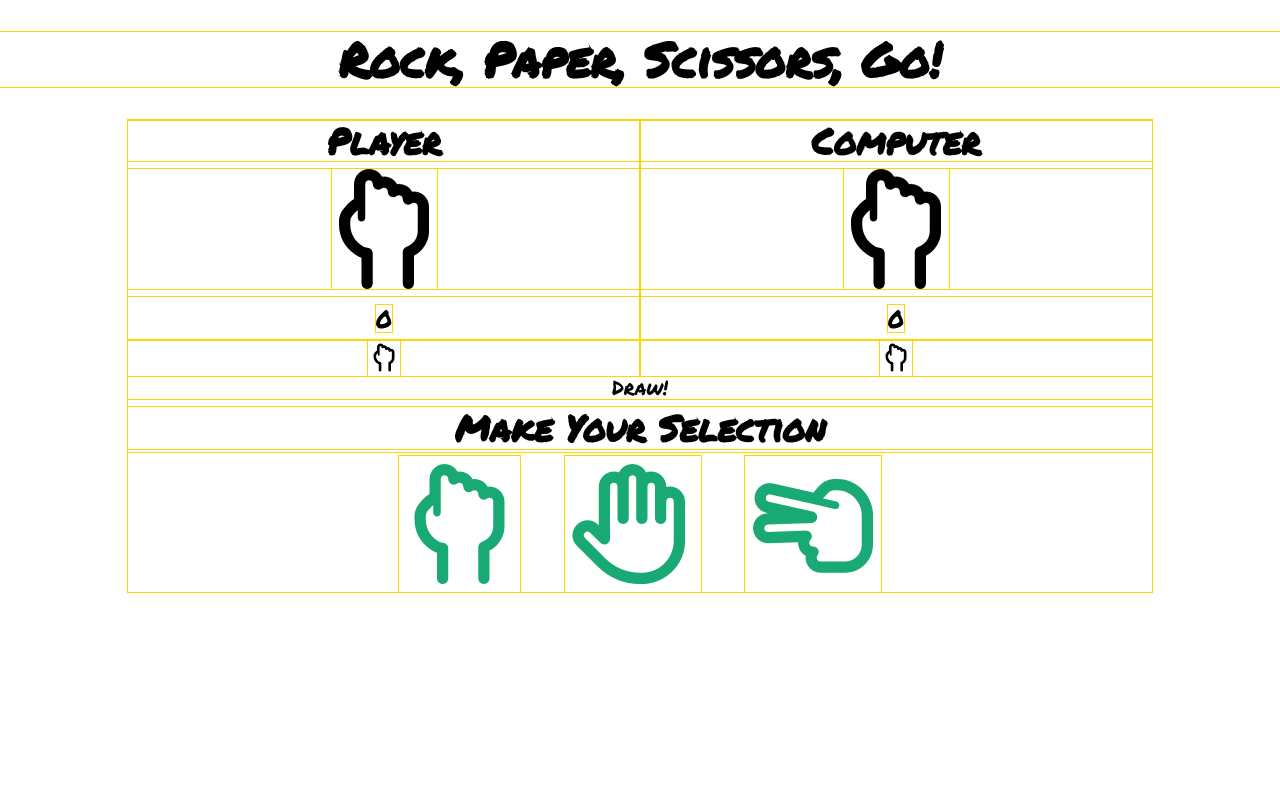
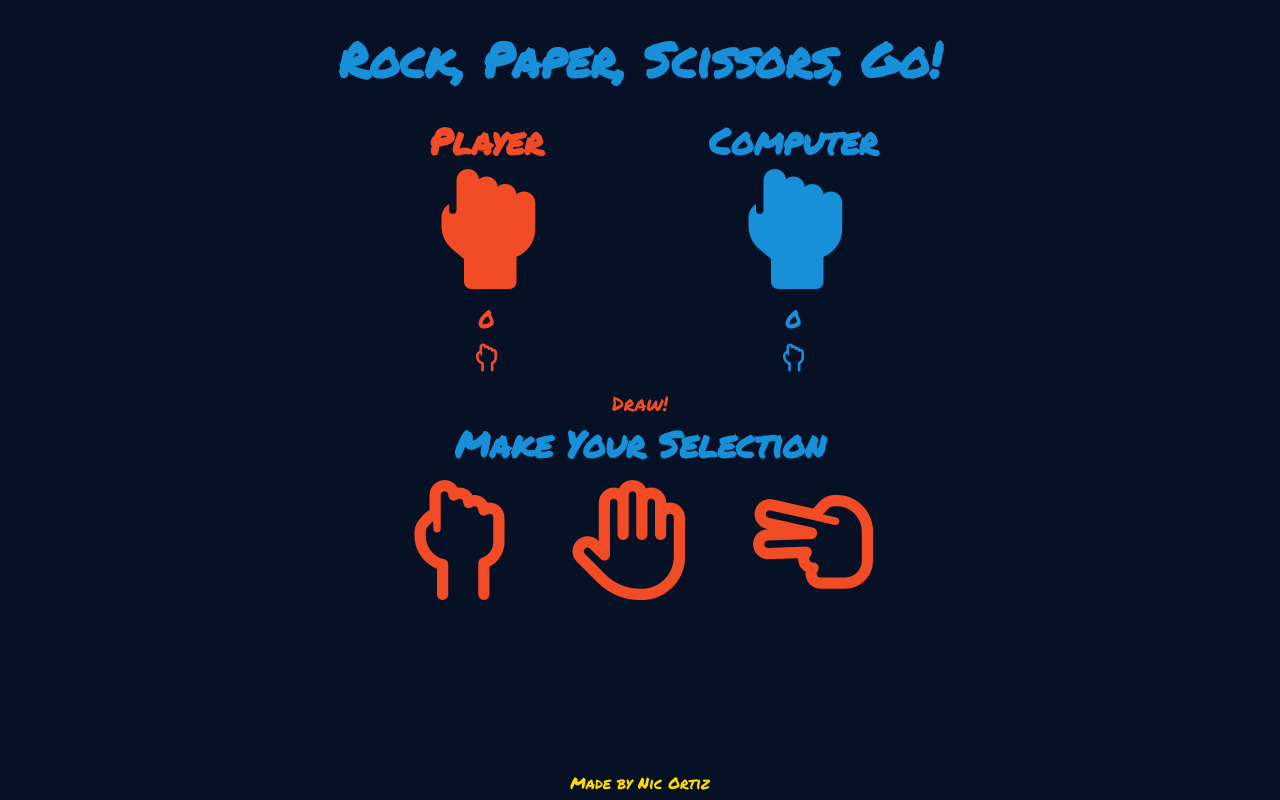
Before and after one commit to heynicortiz/top_rock_paper_scissors, a plain HTML site: page index.html in a window 1280 px wide. Both pictures are taken after a click on the icon 459 px from the left and 487 px from the top of the page. Drawn offline with nearby package versions, Linux system fonts and the light colour scheme; a web font is replaced by a local one.

Commit message:
cleaning up code segments, improving design

```diff
--- a/index.html
+++ b/index.html
@@ -9,20 +9,34 @@
     <style> @import url('https://fonts.googleapis.com/css2?family=Indie+Flower&family=Permanent+Marker&family=Rubik+80s+Fade&family=Rubik+Vinyl&display=swap'); </style>
 
     <style>
+        body {
+            font-family: "Permanent Marker", sans-serif;
+            background-color: #071126;
+            color: #188FD9;
+        }
+
+        a {
+            color: #FFDA01;
+            text-decoration: none;
+        }
+
+        .accent {
+            color: #F24C27;
+        }
         .fai-large {
             font-size: 120px;
+        }
+
+        #playerInput .fai-large {
+            animation: shake .2s;
         }
 
         .fai-previous {
             font-size: 28px;
         }
-
-        body {
-            font-family: "Permanent Marker";
-        }
     </style>
 </head>
-<body class="w-100 debug tc">
+<body class="w-100 tc">
 <script src="rps.js" defer></script>
 
 <header class="center tc">
@@ -35,10 +49,11 @@
     </div>
 
     <div id="selections" class="cb w-100">
-        <div id="playerSelection" class="cf fl w-100 w-50-ns tc">
+        <div class="center w-60">
+            <div id="playerSelection" class="cb fl w-50-ns tc accent">
                 <h2 class="f2 mv0">Player</h2>
                 <div id="playerCurrent" class="w-100 tc mv2">
-                <i class="far fa-question-circle fai-large"></i>
+                    <i class="fa fa-user-astronaut fai-large"></i>
                 </div>
 
                 <div id="playerScore" class="w-100 tc">
@@ -54,7 +69,7 @@
             <div id="computerSelection" class="cf fl w-100 w-50-ns tc">
                 <h2 class="f2 mv0">Computer</h2>
                 <div id="computerCurrent" class="w-100 tc mv2">
-                <i class="far fa-question-circle fai-large"></i>
+                    <i class="fa fa-robot fai-large"></i>
                 </div>
 
                 <div id="computerScore" class="w-100 tc">
@@ -66,37 +81,28 @@
                 </div>
             </div>
         </div>
+    </div>
 
-    <div id="playerInput" class="cf w-100 center">
-        <span class="f4 db mb2" id="rulesVictory">First to 5 wins!</span>
+    <div id="playerInput" class="cb w-100 center pv3">
+        <span class="f4 db mb2 accent" id="rulesVictory">First to 5 wins!</span>
         <h2 class="f2 mv1" id="makeYourSelection">Make Your Selection</h2>
 
-        <div id="inputChoices" class="inputChoice green fai-large">
+        <div id="inputChoices" class="inputChoice accent fai-large">
             <i id="rock" class="far fa-hand-rock pa2 grow inputButton"></i>
             <i id="paper" class="far fa-hand-paper pa2 grow inputButton"></i>
             <i id="scissors" class="far fa-hand-scissors pa2 grow inputButton"></i>
         </div>
     </div>
 
-    <div id="repeat" class="cb w-100 center tc grow dn">
+    <div id="repeat" class="cb w-100 center tc grow dn" >
         <i class="fas fa-redo mv2 fa-3x"></i>
         <span class="db">Play again?</span>
     </div>
 </div>
 
-<!--<div class="center ph3-ns">-->
-<!--    <div class="cf ph2-ns center">-->
-<!--        <div class="inputChoice fl w-third w-20-ns pa2 center green fai-large">-->
-<!--            <i class=" far fa-hand-rock"></i>-->
-<!--        </div>-->
-<!--        <div class="inputChoice fl w-third w-20-ns pa2 green fai-large">-->
-<!--            <i class="far fa-hand-paper"></i>-->
-<!--        </div>-->
-<!--        <div class="inputChoice fl w-third w-20-ns pa2 green fai-large">-->
-<!--            <i class="far fa-hand-scissors"></i>-->
-<!--        </div>-->
-<!--    </div>-->
-<!--</div>-->
+<footer class="bottom-0 absolute pa2 w-100 center">
+    <a href="https://nicortiz.com/"><span>Made by Nic Ortiz</span></a>
+</footer>
 
 </body>
 </html>
--- a/rps.js
+++ b/rps.js
@@ -3,20 +3,19 @@ const playerScoreDiv = document.querySelector("#playerScore .score");
 const makeYourSelection = document.querySelector("#makeYourSelection");
 const declare = document.querySelector("#rulesVictory");
 const inputChoices = document.querySelector("#inputChoices");
-const mainContainer = document.querySelector("#mainContainer");
 const repeat = document.querySelector("#repeat");
 const computerScoreDiv = document.querySelector("#computerScore .score");
 const playerCurrent = document.querySelector("#playerCurrent .fai-large");
 const computerCurrent = document.querySelector("#computerCurrent .fai-large");
 const playerHistory = document.querySelector("#playerHistory");
 const computerHistory = document.querySelector("#computerHistory");
+const playerOptions = document.querySelectorAll(".inputButton");
 
-// initial both scores
+// initialize both scores
 let playerScore = 0;
 let computerScore = 0;
 
 // activate buttons
-const playerOptions = document.querySelectorAll(".inputButton");
 playerOptions.forEach((option) => {
     option.addEventListener("click", () => {
         playRound(option.id, getComputerChoice());
@@ -48,9 +47,8 @@ function playRound(playerSelection, computerSelection) {
         computerScoreDiv.textContent = computerScore.toString();
     }
 
-
     if (playerScore >= 5 || computerScore >= 5) {
-        declare.classList.add("blue", "f2");
+        declare.classList.add("f2");
         declare.classList.remove("f4");
         makeYourSelection.classList.add("dn");
         inputChoices.classList.add("dn");
@@ -76,17 +74,11 @@ function playRound(playerSelection, computerSelection) {
             playerHistory.innerHTML = "";
             computerHistory.innerHTML = "";
             repeat.classList.replace("db", "dn");
-
         });
     }
 }
 
-function game() {
-
-}
-
 // updating various parts of the page
-
 function selectionsMade(playerSelection, computerSelection) {
 
     // add icon to each side's history
@@ -94,39 +86,41 @@ function selectionsMade(playerSelection, computerSelection) {
     createIcon(computerSelection, "computer");
 
     // remove the existing classes first
-    playerCurrent.removeAttribute("class");
-    computerCurrent.removeAttribute("class");
+    playerCurrent.classList.remove("fa-hand-rock", "fa-hand-paper", "fa-hand-scissors", "fa-user-astronaut");
+    computerCurrent.classList.remove("fa-hand-rock", "fa-hand-paper", "fa-hand-scissors", "fa-robot");
 
     // then depending on the selections, add new classes as appropriate
     switch (playerSelection) {
         case "rock":
-            playerCurrent.classList.add("far", "fai-large", "fa-hand-rock");
+            playerCurrent.classList.add("fa-hand-rock");
             break;
         case "paper":
-            playerCurrent.classList.add("far", "fai-large", "fa-hand-paper");
+            playerCurrent.classList.add("fa-hand-paper");
             break;
         case "scissors":
-            playerCurrent.classList.add("far", "fai-large", "fa-hand-scissors");
+            playerCurrent.classList.add("fa-hand-scissors");
             break;
     }
 
     switch (computerSelection) {
         case "rock":
-            computerCurrent.classList.add("far", "fai-large", "fa-hand-rock");
+            computerCurrent.classList.add("fa-hand-rock");
             break;
         case "paper":
-            computerCurrent.classList.add("far", "fai-large", "fa-hand-paper");
+            computerCurrent.classList.add("fa-hand-paper");
             break;
         case "scissors":
-            computerCurrent.classList.add("far", "fai-large", "fa-hand-scissors");
+            computerCurrent.classList.add("fa-hand-scissors");
             break;
     }
 }
 
+// creates a FontAwesome icon and adds to the appropriate side
 function createIcon(selection, side) {
     let icon = document.createElement("i");
-    icon.classList.add("far", "pa1", "fai-previous");
+    icon.classList.add("far", "pa1", "fai-previous", "fa-fw");
 
+    // create appropriate icon based on selection
     switch (selection) {
         case "rock":
             icon.classList.add("fa-hand-rock");
@@ -139,6 +133,7 @@ function createIcon(selection, side) {
             break;
     }
 
+    // add it to either player or computer history
     switch (side) {
         case "player":
             playerHistory.appendChild(icon);
@@ -149,4 +144,3 @@ function createIcon(selection, side) {
     }
 
 }
-game();
```
Lines whose indentation alone changed are shown as unchanged.
